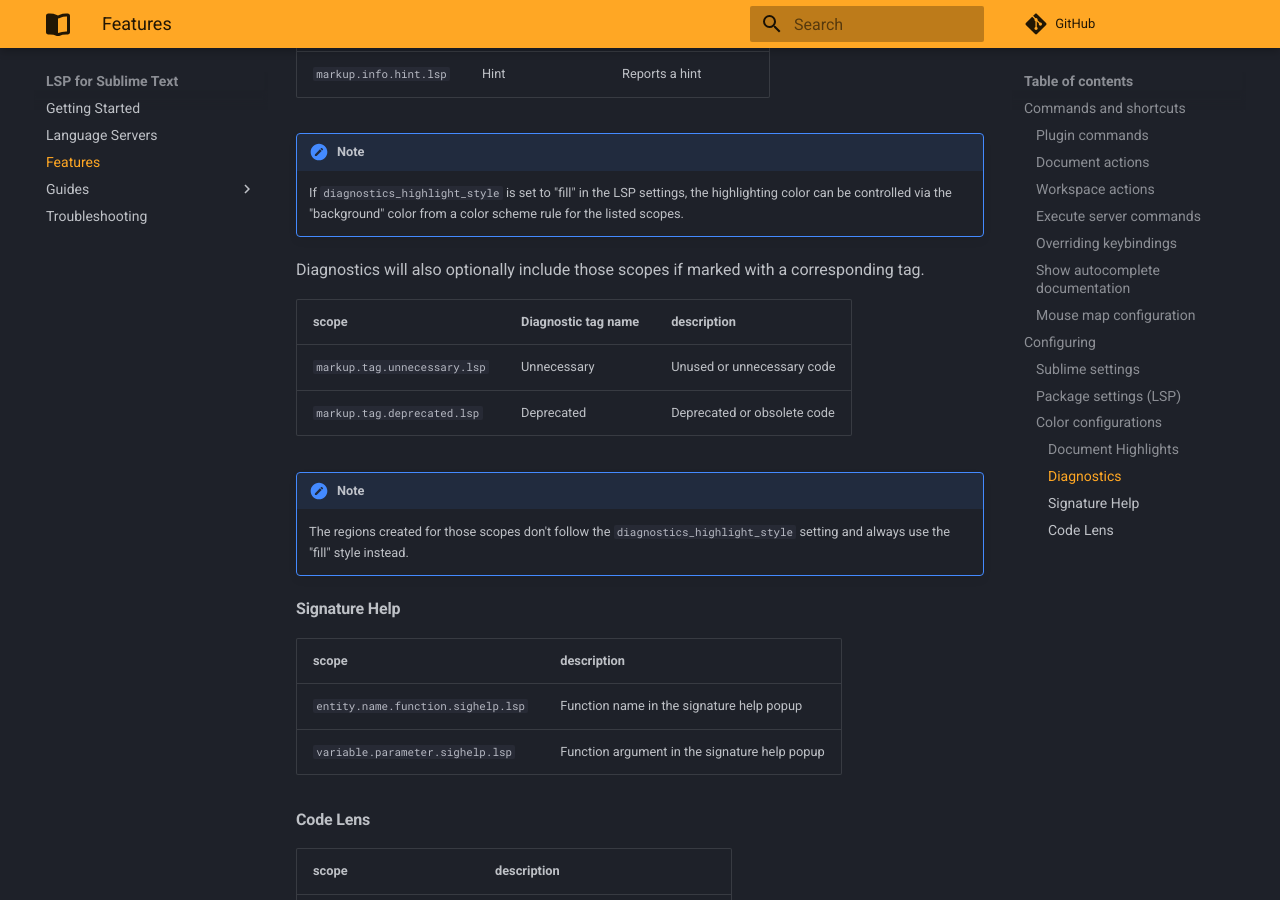
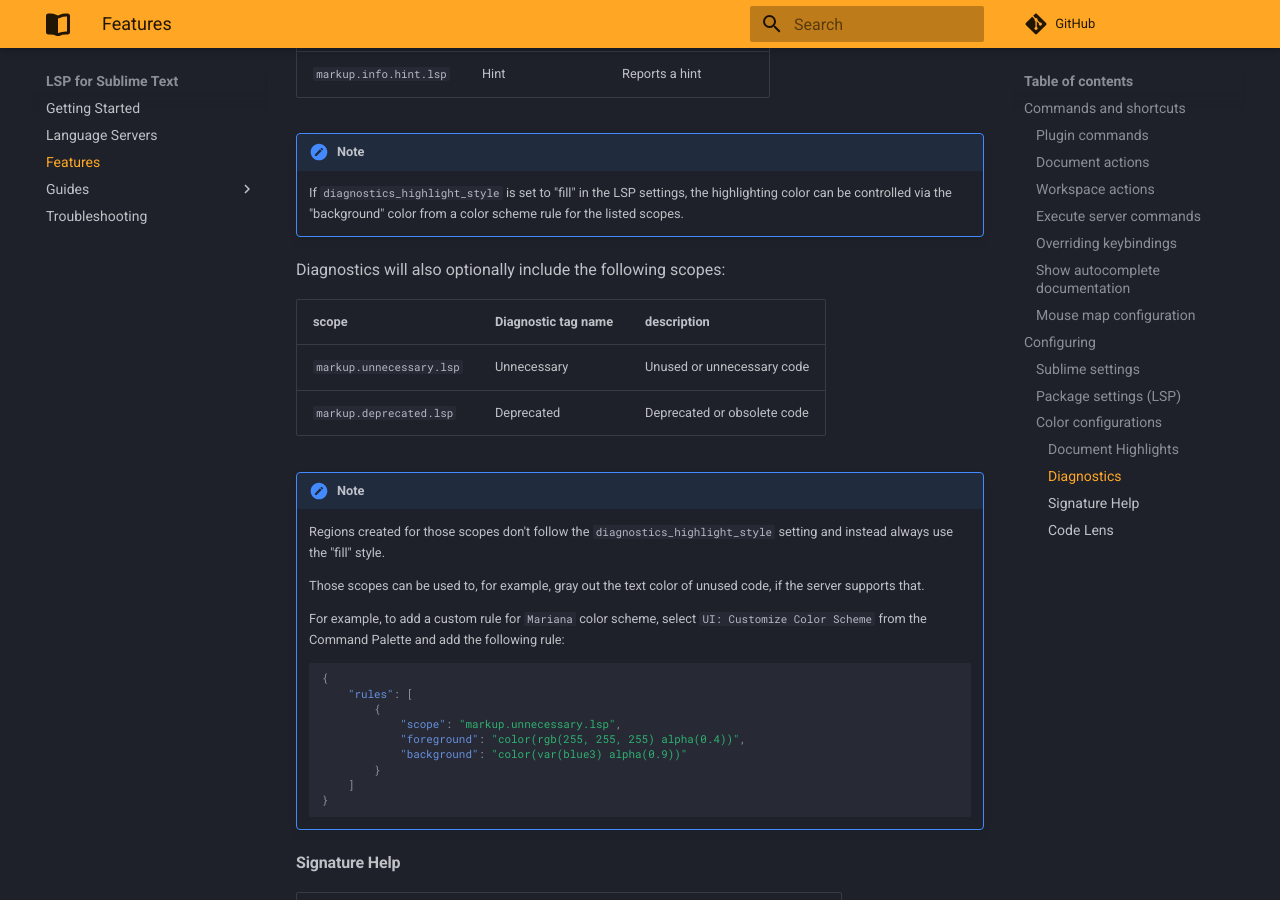
Before and after one commit to sublimelsp/LSP, an MkDocs documentation site: the page built from docs/src/features.md, in a window 1280 px wide and 900 px high, scrolled down 6966 px. Built offline with MkDocs 1.6.1 and Material for MkDocs 9.7.7, drawn with Linux system fonts in a browser that asks for light colours; comment, search, counter and statistics services are not loaded.

Commit message:
Trick with style_for_scope

````diff
--- a/docs/src/features.md
+++ b/docs/src/features.md
@@ -223,15 +223,32 @@ The following tables give an overview about the scope names used by LSP.
 !!! note
     If `diagnostics_highlight_style` is set to "fill" in the LSP settings, the highlighting color can be controlled via the "background" color from a color scheme rule for the listed scopes.
 
-Diagnostics will also optionally include those scopes if marked with a corresponding tag.
+Diagnostics will also optionally include the following scopes:
 
 | scope | Diagnostic tag name | description |
 | ----- | ------------------- | ----------- |
-| `markup.tag.unnecessary.lsp` | Unnecessary | Unused or unnecessary code |
-| `markup.tag.deprecated.lsp` | Deprecated | Deprecated or obsolete code |
+| `markup.unnecessary.lsp` | Unnecessary | Unused or unnecessary code |
+| `markup.deprecated.lsp` | Deprecated | Deprecated or obsolete code |
 
 !!! note
-    The regions created for those scopes don't follow the `diagnostics_highlight_style` setting and always use the "fill" style instead.
+    Regions created for those scopes don't follow the `diagnostics_highlight_style` setting and instead always use the "fill" style.
+
+    Those scopes can be used to, for example, gray out the text color of unused code, if the server supports that.
+
+    For example, to add a custom rule for `Mariana` color scheme, select `UI: Customize Color Scheme` from the Command Palette and add the following rule:
+
+    ```json
+    {
+        "rules": [
+            {
+                "scope": "markup.unnecessary.lsp",
+                "foreground": "color(rgb(255, 255, 255) alpha(0.4))",
+                "background": "color(var(blue3) alpha(0.9))"
+            }
+        ]
+    }
+    ```
+
 
 #### Signature Help
 
````
Also changed, not shown: 1 other file.
